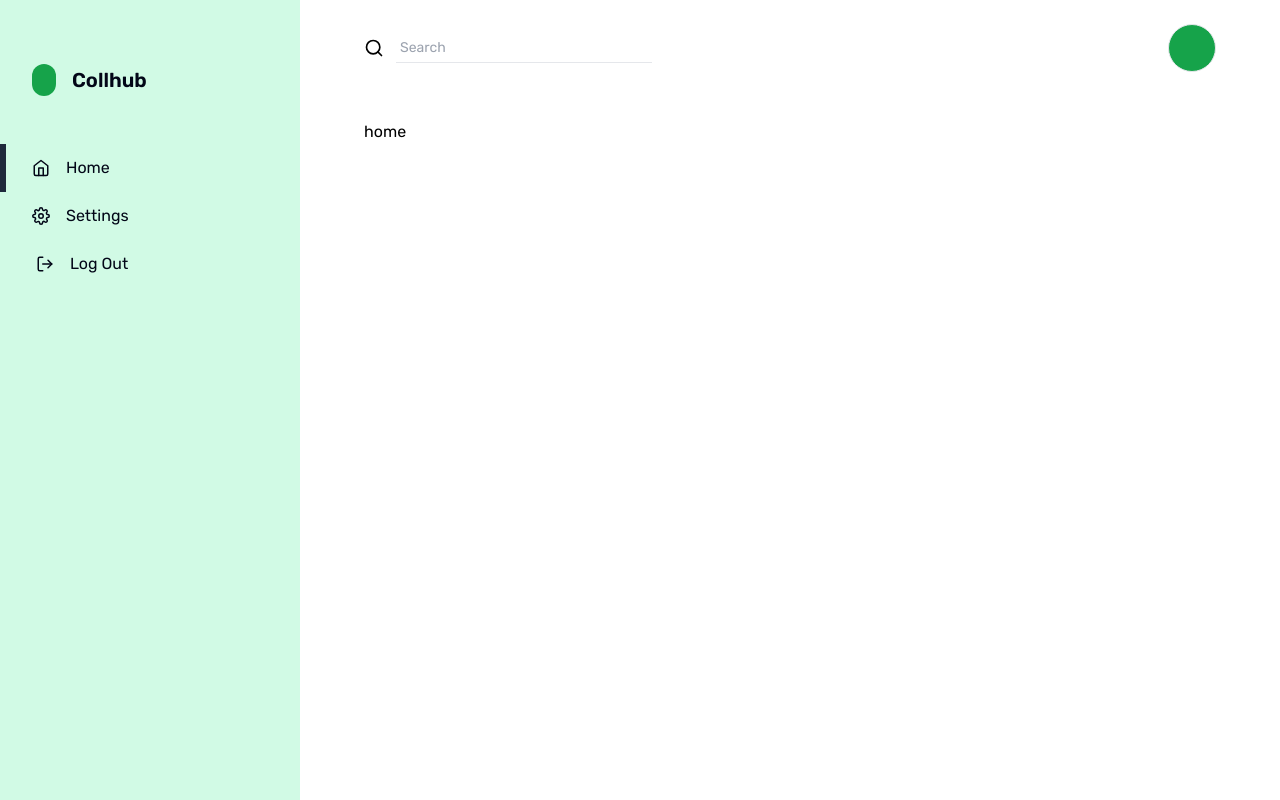
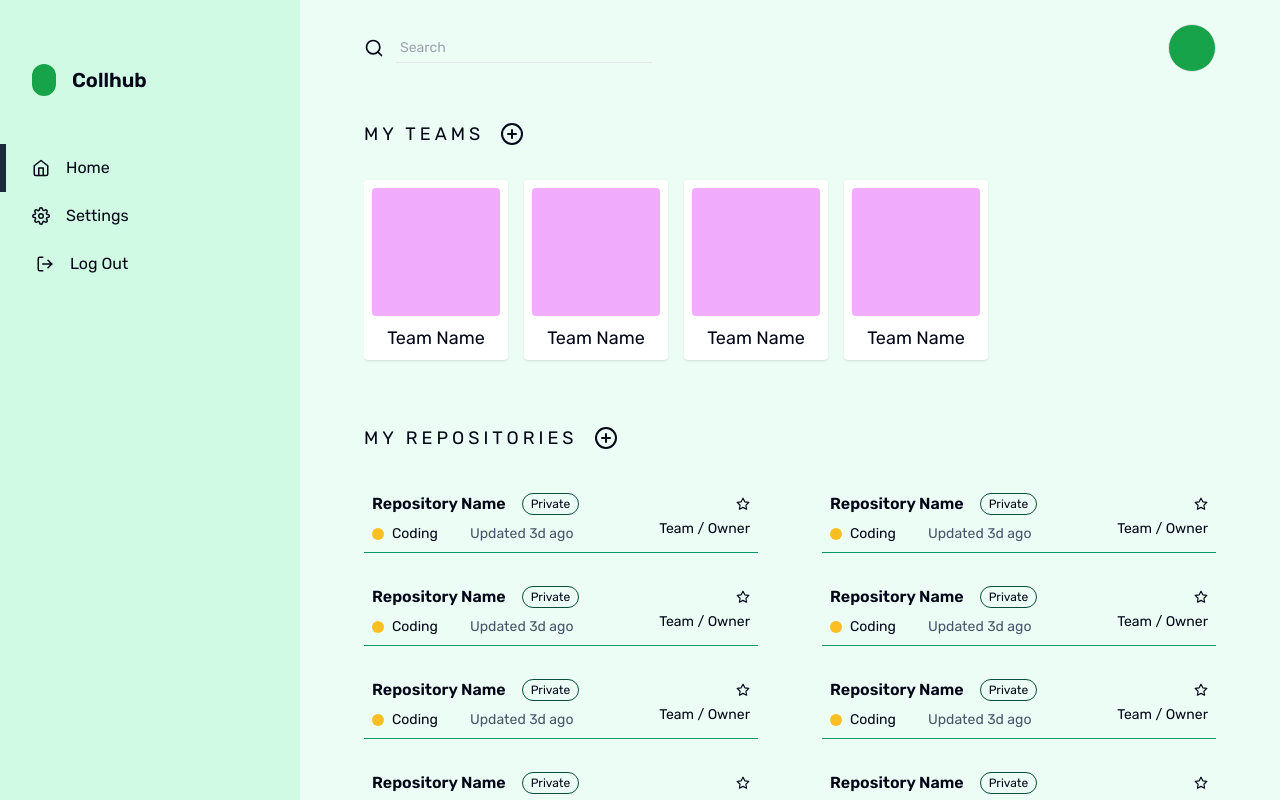
Before and after one commit to Asib27/Collhub, a Next.js app: page /user/home in a window 1280 px wide. Built offline with nearby package versions, Linux system fonts and the light colour scheme.

Commit message:
home page

```diff
--- a/src/app/layout.jsx
+++ b/src/app/layout.jsx
@@ -28,7 +28,7 @@ export default function RootLayout({ children }) {
         </div>
         <ModalContextProvider>
           <ModalProvider>
-            <div className="font-rubik relative min-h-screen bg1 content1">
+            <div className="font-rubik relative min-h-screen bg-1 content-1">
               {children}
               <ModalBg />
             </div>
--- a/src/app/ui/common/Modal.jsx
+++ b/src/app/ui/common/Modal.jsx
@@ -2,6 +2,7 @@ import { ModalContext } from "@/contexts/ModalContext";
 import { cn } from "@/utils/cn";
 import { AnimatePresence, motion } from "framer-motion";
 import React, { useContext } from "react";
+import { IoMdClose } from "react-icons/io";
 
 const Modal = ({ children, className }) => {
   const { modal, setModal } = useContext(ModalContext);
@@ -11,7 +12,7 @@ const Modal = ({ children, className }) => {
       {modal && (
         <motion.div
           className={cn(
-            "bg-slate-200 w-md z-50 absolute top-0 bottom-0 left-0 right-0 m-auto max-w-lg h-[560px] rounded-lg shadow-xl p-8 pt-12 overflow-auto",
+            "bg-1 w-md z-50 absolute top-0 bottom-0 left-0 right-0 m-auto max-w-lg h-[560px] rounded-lg shadow-xl p-8 pt-12 overflow-auto",
             className
           )}
           initial={{ opacity: 0.0 }}
--- a/src/app/ui/common/ModalBg.jsx
+++ b/src/app/ui/common/ModalBg.jsx
@@ -1,5 +1,5 @@
 import { ModalContext } from "@/contexts/ModalContext";
-import { AnimatePresence } from "framer-motion";
+import { AnimatePresence, motion } from "framer-motion";
 import React, { useContext } from "react";
 
 const ModalBg = () => {
--- /dev/null
+++ b/src/app/ui/teams/AddTeam.jsx
@@ -0,0 +1,9 @@
+import React from 'react'
+
+const AddTeam = () => {
+  return (
+    <div>AddTeam</div>
+  )
+}
+
+export default AddTeam
--- /dev/null
+++ b/src/app/ui/teams/TeamCard.jsx
@@ -0,0 +1,15 @@
+import React from "react";
+
+const TeamCard = () => {
+  return (
+    <div className="p-2 bg-white shadow hover:shadow-xl rounded transform duration-300">
+      <div className="bg-fuchsia-300 w-32 h-32 rounded pb-4" />
+      <div className="flex flex-col items-center mt-2">
+        <h3 className="text-lg">Team Name</h3>
+        <p className=""></p>
+      </div>
+    </div>
+  );
+};
+
+export default TeamCard;
--- a/src/app/ui/users/Topbar.jsx
+++ b/src/app/ui/users/Topbar.jsx
@@ -19,7 +19,7 @@ const Topbar = () => {
               value={""}
               onChange={(e) => {}}
               type="text"
-              className="px-1 py-1 outline-none content2 border-b text-sm w-64 block"
+              className="px-1 py-1 outline-none content2 border-b text-sm w-64 block bg-transparent"
               placeholder={"Search"}
             />
           </div>
--- a/src/app/user/home/page.jsx
+++ b/src/app/user/home/page.jsx
@@ -1,7 +1,69 @@
-import React from "react";
+"use client";
+
+import Modal from "@/app/ui/common/Modal";
+import RepoCard from "@/app/ui/repos/RepoCard";
+import TeamCard from "@/app/ui/teams/TeamCard";
+import { ModalContext } from "@/contexts/ModalContext";
+import React, { useContext, useState } from "react";
+import { FiPlusCircle } from "react-icons/fi";
 
 const UserHome = () => {
-  return <div className="">home</div>;
+  const [showModal, setShowModal] = useState("");
+
+  const { setModal } = useContext(ModalContext);
+
+  const handleAddTeam = () => {
+    setModal(true);
+    setShowModal("add-team");
+  };
+
+  const handleAddRepo = () => {
+    setModal(true);
+    setShowModal("add-repo");
+  };
+
+  return (
+    <div className="">
+      {showModal === "add-team" && <Modal>Teams</Modal>}
+      {showModal === "add-repo" && <Modal>Repo</Modal>}
+      {/* teams */}
+      <section>
+        <div className="flex gap-x-4 items-center mb-8">
+          <h2 className="section-header">My Teams</h2>
+          <button className="" onClick={handleAddTeam}>
+            <FiPlusCircle size={24} />
+          </button>
+        </div>
+        <div className="flex flex-wrap gap-4">
+          <TeamCard />
+          <TeamCard />
+          <TeamCard />
+          <TeamCard />
+        </div>
+      </section>
+
+      {/* repo */}
+      <section className="mt-16">
+        <div className="flex gap-x-4 items-center mb-8">
+          <h2 className="section-header">My Repositories</h2>
+          <button onClick={handleAddRepo} className="">
+            <FiPlusCircle size={24} />
+          </button>
+        </div>
+        <div className="grid grid-cols-2 gap-y-6 gap-x-16">
+          <RepoCard />
+          <RepoCard />
+          <RepoCard />
+          <RepoCard />
+          <RepoCard />
+          <RepoCard />
+          <RepoCard />
+          <RepoCard />
+          <RepoCard />
+        </div>
+      </section>
+    </div>
+  );
 };
 
 export default UserHome;
--- a/src/globals.css
+++ b/src/globals.css
@@ -50,6 +50,22 @@
   .center {
     @apply flex flex-col items-center justify-center;
   }
+
+  .btn {
+    @apply px-4 py-2 rounded-full shadow hover:shadow-xl cursor-pointer duration-300 text-center text-lg;
+  }
+
+  .primary-btn {
+    @apply btn accent1 border-2 border-green-600 content-4;
+  }
+
+  .secondary-btn {
+    @apply btn border-2 border-green-600 content-1;
+  }
+
+  .section-header {
+    @apply uppercase tracking-[0.25rem] text-lg font-rubik;
+  }
 }
 
 .font-space-mono {
```
